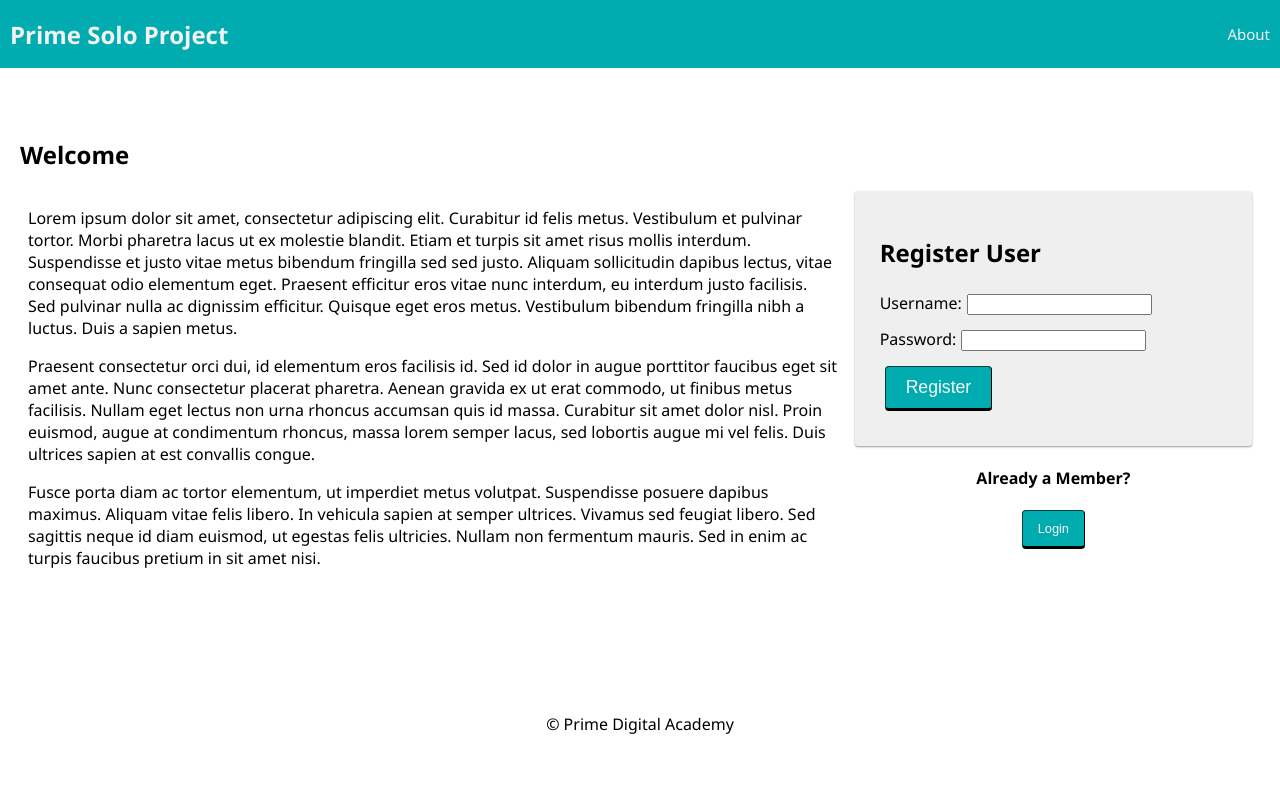
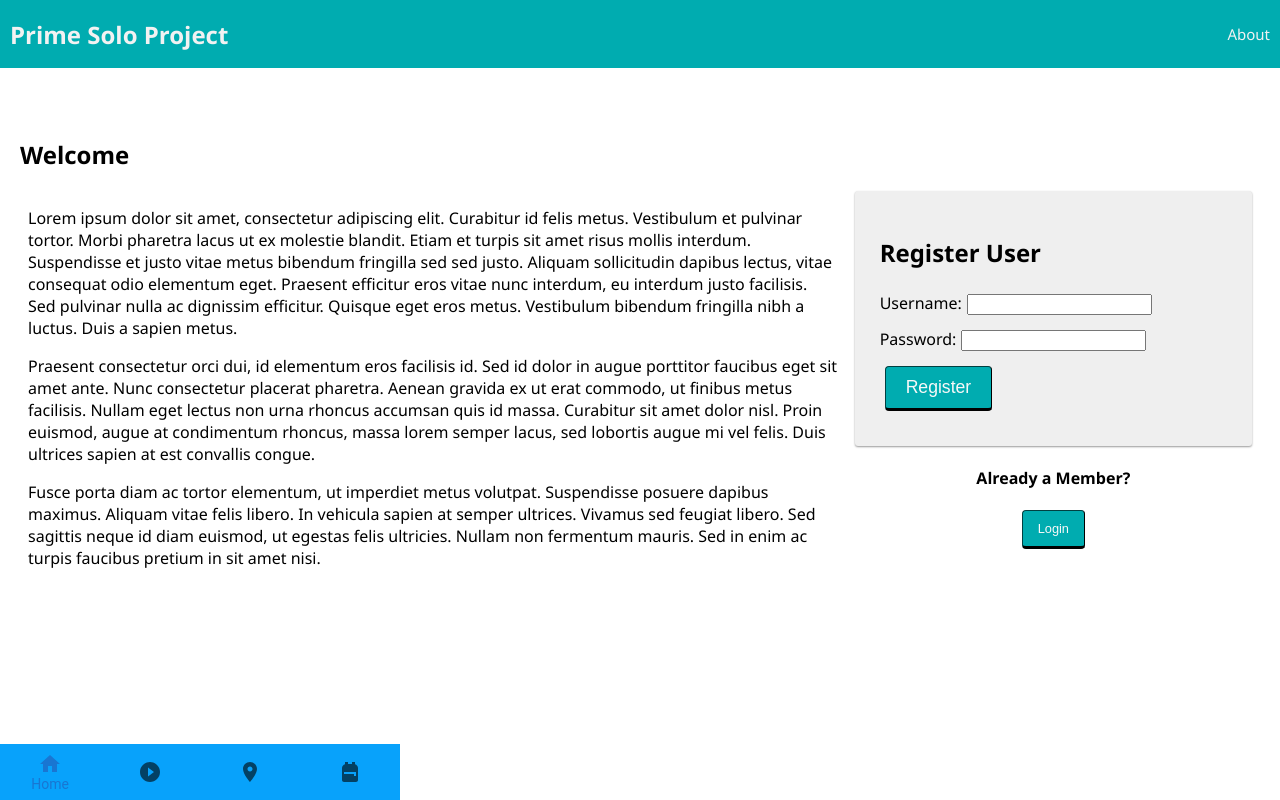
Before and after one commit to CHatch2020/Random-Throws, a React (Create React App) app: page /#/home in a window 1280 px wide. Built offline with nearby package versions, Linux system fonts and the light colour scheme; no server answers.

Commit message:
got nav bar inserted into project

```diff
--- a/src/components/Footer/Footer.jsx
+++ b/src/components/Footer/Footer.jsx
@@ -1,13 +1,14 @@
 import React from 'react';
 import './Footer.css';
 
+import NavBar from '../NavBar/NavBar';
 // This is one of our simplest components
 // It doesn't have local state, so it can be a function component.
 // It doesn't dispatch any redux actions or display any part of redux state
 // or even care what the redux state is, so it doesn't need 'connect()'
 
 function Footer() {
-  return <footer>&copy; Prime Digital Academy</footer>;
+  return <NavBar />;
 }
 
 export default Footer;
--- /dev/null
+++ b/src/components/NavBar/NavBar.jsx
@@ -0,0 +1,48 @@
+import * as React from 'react';
+import BottomNavigation from '@mui/material/BottomNavigation';
+import BottomNavigationAction from '@mui/material/BottomNavigationAction';
+
+import HomeIcon from '@mui/icons-material/Home';
+import PlayCircleFilledWhiteIcon from '@mui/icons-material/PlayCircleFilledWhite';
+import LocationOnIcon from '@mui/icons-material/LocationOn';
+import BackpackIcon from '@mui/icons-material/Backpack';
+
+import { styled } from '@mui/material/styles';
+
+const StyledBottomNav = styled(BottomNavigation)`
+    position: absolute;
+    bottom: 0;
+    background-color: rgb(8, 162, 251);
+`;
+
+export default function NavBar() {
+  const [value, setValue] = React.useState('home');
+
+  const handleChange = (event, newValue) => {
+    setValue(newValue);
+  };
+
+  return (
+    <StyledBottomNav sx={{ width: 400 }} value={value} onChange={handleChange}>
+      <BottomNavigationAction
+        label="Home"
+        value="home"
+        icon={<HomeIcon />}
+      />
+      <BottomNavigationAction
+        label="Play"
+        value="play"
+        icon={<PlayCircleFilledWhiteIcon />}
+      />
+      <BottomNavigationAction
+        label="Courses"
+        value="courses"
+        icon={<LocationOnIcon />}
+      />
+      <BottomNavigationAction
+        label="Bags"
+        value="bags"
+        icon={<BackpackIcon />} />
+    </StyledBottomNav>
+  );
+}
```
Also changed, not shown: package.json (+8 -1 lines).
